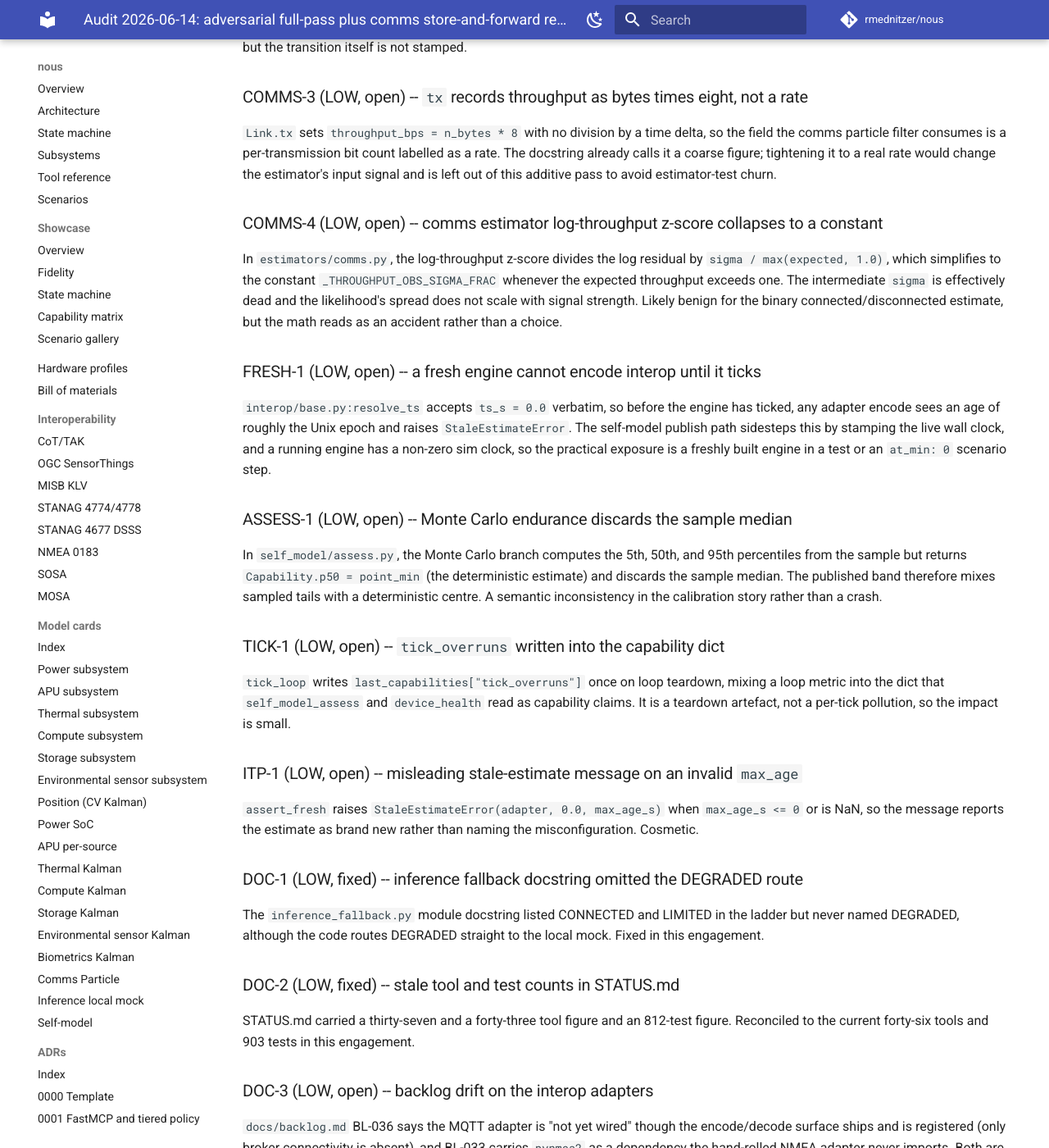
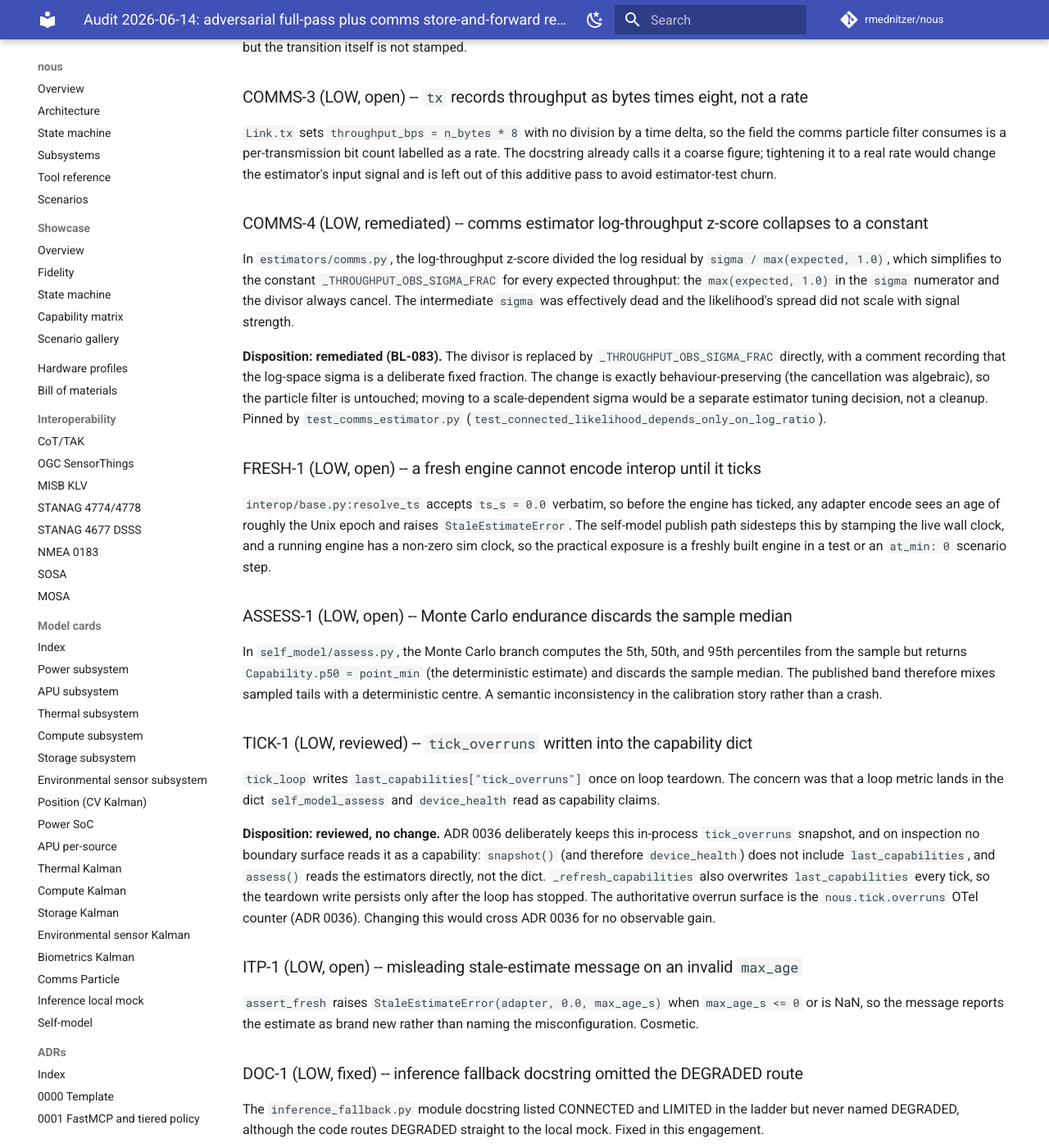
Before and after one commit to rmednitzer/nous, an MkDocs documentation site: the page built from docs/audit-2026-06-14.md, in a window 1280 px wide and 1400 px high, scrolled down 3110 px. Shown: the whole window at 82% size. Built offline with MkDocs 1.6.1 and Material for MkDocs 9.7.7, drawn with Linux system fonts in a browser that asks for light colours; comment, search, counter and statistics services are not loaded; some of the changed text lies outside the part shown.

Commit message:
refactor(BL-083): make the comms log-throughput sigma an explicit constant (audit COMMS-4)
Audit 2026-06-14 LOW-findings cadence pass.

COMMS-4: the comms particle filter's connected-likelihood divided the
log-throughput residual by `sigma / max(expected, 1.0)` where
`sigma = _THROUGHPUT_OBS_SIGMA_FRAC * max(expected, 1.0)`, so the
`max(expected, 1.0)` terms always cancelled and the divisor was the
constant `_THROUGHPUT_OBS_SIGMA_FRAC` for every link. The dead `sigma`
intermediate is removed and the divisor is the constant directly, with a
comment recording that the log-space sigma is a deliberate fixed
fraction. Exactly behaviour-preserving (the cancellation was algebraic);
the particle filter and its convergence are untouched. Pinned by
test_connected_likelihood_depends_only_on_log_ratio.

The other LOW findings are dispositioned by review in the audit doc:
TICK-1 is intentional per ADR 0036 (and read as a capability by no tool),
and DOC-3 found the BL-033 / BL-036 backlog text already accurate.
COMMS-2, COMMS-3, ASSESS-1, and FRESH-1 / ITP-1 remain open with
documented reasons (the last two are interop/base.py, ADR-gated).

https://claude.ai/code/session_017eybTXAGZEoHcYPt5rUMVP

```diff
--- a/docs/audit-2026-06-14.md
+++ b/docs/audit-2026-06-14.md
@@ -158,14 +158,22 @@ labelled as a rate. The docstring already calls it a coarse figure; tightening
 it to a real rate would change the estimator's input signal and is left out of
 this additive pass to avoid estimator-test churn.
 
-### COMMS-4 (LOW, open) -- comms estimator log-throughput z-score collapses to a constant
+### COMMS-4 (LOW, remediated) -- comms estimator log-throughput z-score collapses to a constant
 
-In `estimators/comms.py`, the log-throughput z-score divides the log residual by
+In `estimators/comms.py`, the log-throughput z-score divided the log residual by
 `sigma / max(expected, 1.0)`, which simplifies to the constant
-`_THROUGHPUT_OBS_SIGMA_FRAC` whenever the expected throughput exceeds one. The
-intermediate `sigma` is effectively dead and the likelihood's spread does not
-scale with signal strength. Likely benign for the binary connected/disconnected
-estimate, but the math reads as an accident rather than a choice.
+`_THROUGHPUT_OBS_SIGMA_FRAC` for every expected throughput: the `max(expected,
+1.0)` in the `sigma` numerator and the divisor always cancel. The intermediate
+`sigma` was effectively dead and the likelihood's spread did not scale with
+signal strength.
+
+**Disposition: remediated (BL-083).** The divisor is replaced by
+`_THROUGHPUT_OBS_SIGMA_FRAC` directly, with a comment recording that the
+log-space sigma is a deliberate fixed fraction. The change is exactly
+behaviour-preserving (the cancellation was algebraic), so the particle filter is
+untouched; moving to a scale-dependent sigma would be a separate estimator
+tuning decision, not a cleanup. Pinned by `test_comms_estimator.py`
+(`test_connected_likelihood_depends_only_on_log_ratio`).
 
 ### FRESH-1 (LOW, open) -- a fresh engine cannot encode interop until it ticks
 
@@ -183,12 +191,20 @@ deterministic estimate) and discards the sample median. The published band
 therefore mixes sampled tails with a deterministic centre. A semantic
 inconsistency in the calibration story rather than a crash.
 
-### TICK-1 (LOW, open) -- `tick_overruns` written into the capability dict
+### TICK-1 (LOW, reviewed) -- `tick_overruns` written into the capability dict
 
-`tick_loop` writes `last_capabilities["tick_overruns"]` once on loop teardown,
-mixing a loop metric into the dict that `self_model_assess` and `device_health`
-read as capability claims. It is a teardown artefact, not a per-tick pollution,
-so the impact is small.
+`tick_loop` writes `last_capabilities["tick_overruns"]` once on loop teardown.
+The concern was that a loop metric lands in the dict `self_model_assess` and
+`device_health` read as capability claims.
+
+**Disposition: reviewed, no change.** ADR 0036 deliberately keeps this
+in-process `tick_overruns` snapshot, and on inspection no boundary surface reads
+it as a capability: `snapshot()` (and therefore `device_health`) does not
+include `last_capabilities`, and `assess()` reads the estimators directly, not
+the dict. `_refresh_capabilities` also overwrites `last_capabilities` every
+tick, so the teardown write persists only after the loop has stopped. The
+authoritative overrun surface is the `nous.tick.overruns` OTel counter (ADR
+0036). Changing this would cross ADR 0036 for no observable gain.
 
 ### ITP-1 (LOW, open) -- misleading stale-estimate message on an invalid `max_age`
 
@@ -208,12 +224,15 @@ STATUS.md carried a thirty-seven and a forty-three tool figure and an 812-test
 figure. Reconciled to the current forty-six tools and 903 tests in this
 engagement.
 
-### DOC-3 (LOW, open) -- backlog drift on the interop adapters
+### DOC-3 (LOW, reviewed) -- backlog text on the interop adapters
 
-`docs/backlog.md` BL-036 says the MQTT adapter is "not yet wired" though the
-encode/decode surface ships and is registered (only broker connectivity is
-absent), and BL-033 carries `pynmea2` as a dependency the hand-rolled NMEA
-adapter never imports. Both are backlog-text drift, not code defects.
+**Disposition: reviewed, no change.** On inspection both backlog entries already
+describe the current state accurately. BL-036 says the MQTT envelope codec is in
+place and only the `paho-mqtt` broker transport "is not yet wired", and BL-033
+says the NMEA codec is hand-rolled and "the declared `pynmea2` dependency is not
+yet used". The MQTT adapter is registered (`interop/__init__.py`) and the NMEA
+adapter imports no `pynmea2`, so the text matches the code; `pynmea2` is a
+declared-ahead-of-use dependency under the in-progress BL-033, not drift.
 
 ### REJECTED -- verified working as designed
 
@@ -258,7 +277,12 @@ adapter never imports. Both are backlog-text drift, not code defects.
 3. RUN-1: stamp the runner exit_code on the caught-exception path (done, BL-080 / ADR 0048).
 4. CAP-1: make the cap status read fail closed on a corrupt counter (done, BL-081 / ADR 0049).
 5. AUD-1: document the chain-head-versus-fsync invariant and guard it (done, BL-082 / ADR 0050).
-6. The LOW findings: opportunistic, batched into the next cadence pass.
+6. The LOW findings, cadence pass (BL-083): COMMS-4 fixed (behaviour-preserving);
+   TICK-1 and DOC-3 reviewed as working-as-designed / already-accurate; DOC-1 and
+   DOC-2 fixed during the engagement. COMMS-2 (age-out audit seam), COMMS-3
+   (deferred-by-design throughput rate), ASSESS-1 (Monte Carlo p50 calibration),
+   and FRESH-1 / ITP-1 (`interop/base.py`, ADR-gated) remain open with documented
+   reasons.
 
 ## Out of scope
 
```
Also changed, not shown: CHANGELOG.md (+15 -0 lines), STATUS.md (+4 -1 lines), docs/backlog.md (+1 -0 lines), 2 other files.
